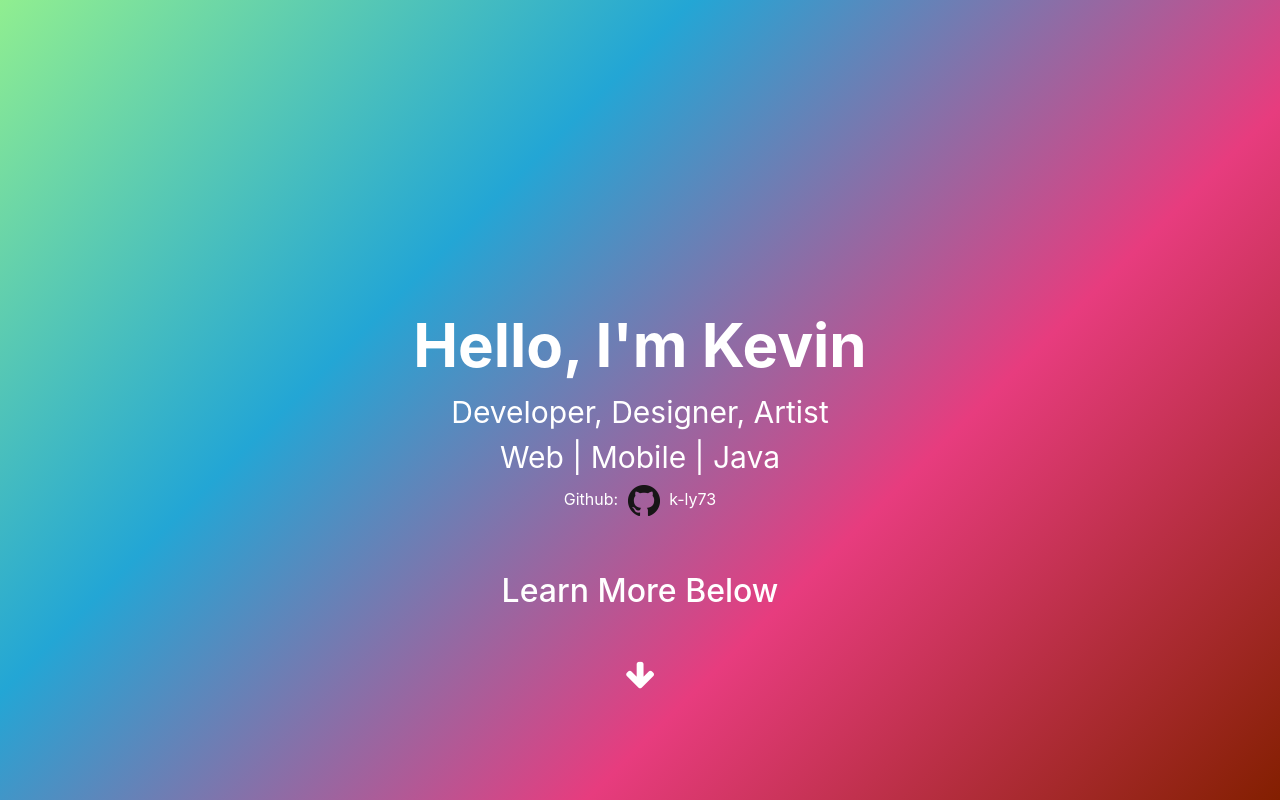
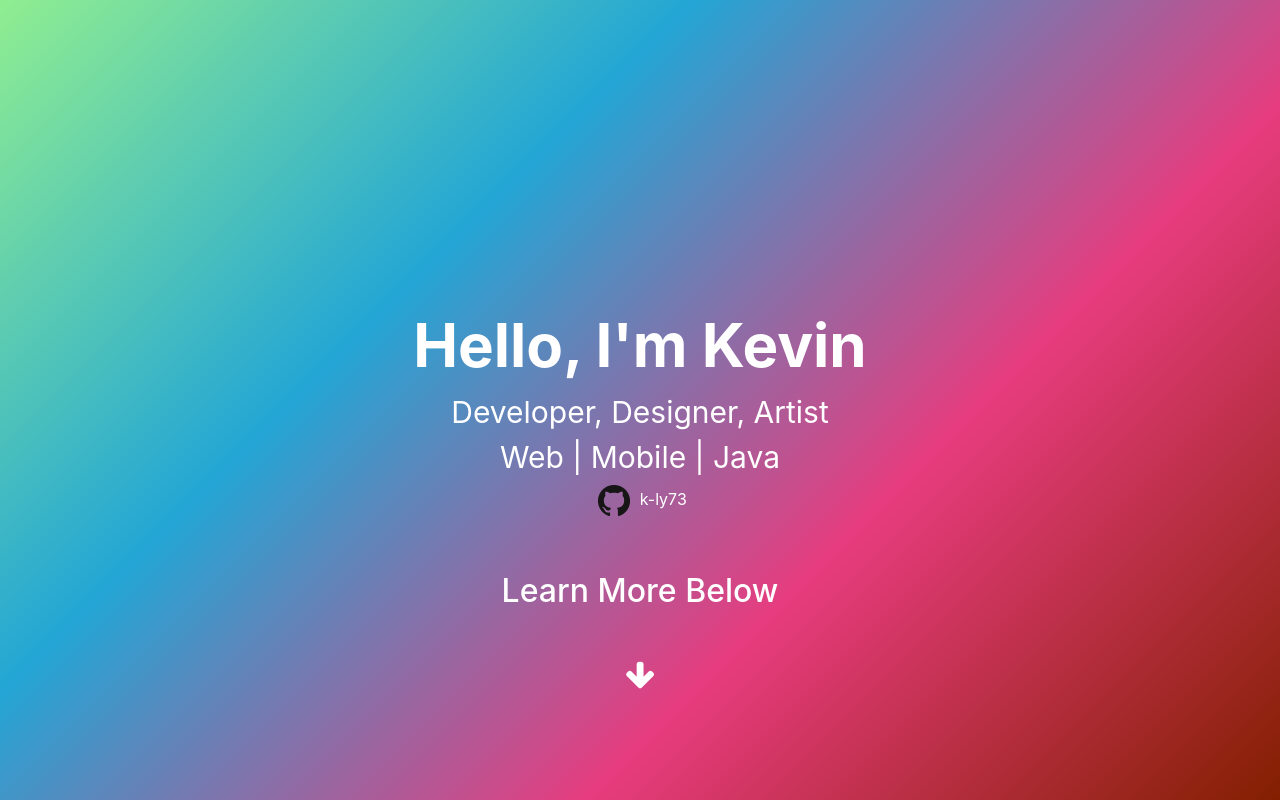
Before and after one commit to k-ly73/k-ly73, a plain HTML site: page index.html in a window 1280 px wide. Shown: the top 800 px of the page. Drawn offline with nearby package versions, Linux system fonts and the light colour scheme.

Commit message:
Updated index.html

```diff
--- a/index.html
+++ b/index.html
@@ -36,7 +36,6 @@
                                 Web | Mobile | Java
                             </div>
                             <p>
-                                Github:
                                 <a href = "https://github.com/k-ly73">
                                     <img style = "margin: 5px" src="public/assets/images/github-logo.png">
                                 </a>
```
